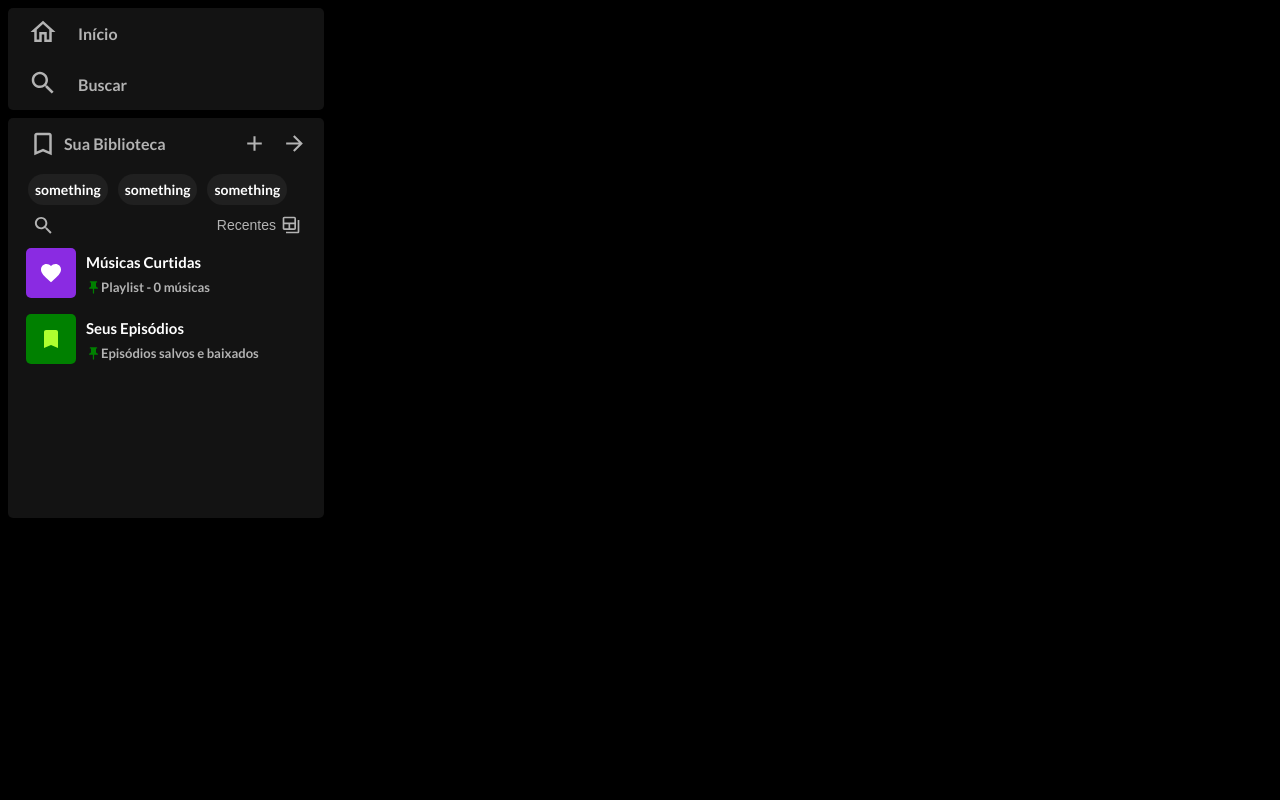
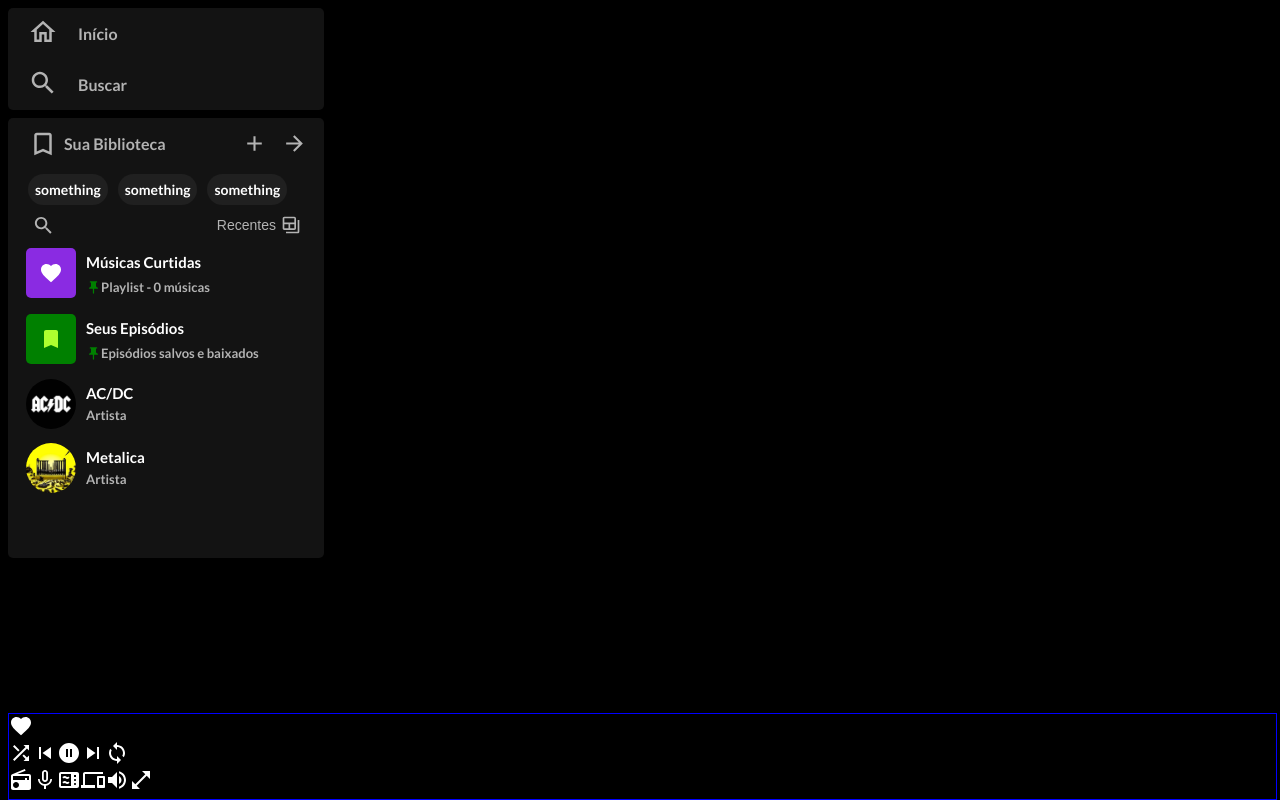
Before and after one commit to KauReysan/spotify-tela-inicial, a React (Vite) app: page / in a window 1280 px wide. Built offline with nearby package versions, Linux system fonts and the light colour scheme.

Commit message:
colocando parte dos artistas e/ou albums no menu lateral

```diff
--- a/src/App.css
+++ b/src/App.css
@@ -42,13 +42,15 @@
     margin-top: 8px;
     background-color: rgb(19, 19, 19);
     width: 100%;
-    height: 80%;
+    height: 440px;
     border-radius: 5px;
     font-weight: bold;
     font-size: 16px;
 }
 
-
+.library-area{
+    overflow: hidden;
+}
 .your-library{
     position: relative;
     display: flex;
@@ -143,3 +145,13 @@
     font-weight: 300;
     color: #b3b3b3;
 }
+.artists-albums-area{
+    overflow: hidden;
+}
+.container-footer-play{
+    position: absolute;
+    bottom: 0;
+    width: 99%;
+    height: 85px;
+    border: 1px solid blue;
+}
--- a/src/App.jsx
+++ b/src/App.jsx
@@ -2,6 +2,8 @@
 import "./App.css";
 
 import { Library } from "./Components/Library";
+import { FooterPLayer } from "./Components/FooterPLayer";
+import ArtistsLibrary from "./Components/ArtistsLibrary";
 
 import HomeOutlinedIcon from '@mui/icons-material/HomeOutlined';
 import SearchOutlinedIcon from '@mui/icons-material/SearchOutlined';
@@ -10,6 +12,7 @@
 import ArrowForwardOutlinedIcon from '@mui/icons-material/ArrowForwardOutlined';
 import ArrowForwardIosOutlinedIcon from '@mui/icons-material/ArrowForwardIosOutlined';
 import BackupTableOutlinedIcon from '@mui/icons-material/BackupTableOutlined';
+
 
 const App = () => {
   return(
@@ -72,6 +75,7 @@
 
                         <div className="artists-albums-area">
                             <Library/>
+                            <ArtistsLibrary/>
                         </div>
                       </div>
                   </div>
@@ -83,7 +87,7 @@
 
       </div>
       <div className="container-footer-play">
-
+        <FooterPLayer/>
       </div>
 
     </div>
--- /dev/null
+++ b/src/Components/ArtistsLibrary.css
@@ -0,0 +1,38 @@
+.artist{
+    display: flex;
+    align-items: center;
+    width: 300px;
+    height: 60px;
+    margin-top: ;
+    border-radius: 5px;
+    padding-left: 8px;
+    padding-top: 2px;
+    padding-bottom: 2px;
+    margin-left: 10px;
+}
+.artist:hover{
+    background-color: rgb(32, 32, 32);
+    cursor: pointer;
+}
+.artist-img{
+    max-width: 50px;
+    max-height: 50px;
+}
+.artist-img img{
+    width: 50px;
+    height: 50px;
+    border-radius: 25px;
+}
+.text-container{
+    margin-left: 10px;
+}
+#title{
+    font-size: 15px;
+    position: relative;
+    top: 3px;
+}
+#type{
+    position: relative;
+    top: -7px;
+    font-size: 13px;
+}
--- /dev/null
+++ b/src/Components/ArtistsLibrary.jsx
@@ -0,0 +1,42 @@
+import react, { useState } from "react";
+import "./ArtistsLibrary.css"
+
+const ArtistsLibrary = () => {
+
+    const [dataArtists, setDataArtists] = useState([
+        {
+            id: 2,
+            name: "AC/DC",
+            type: "Artista",
+            img: "/public/acdc.jpeg"
+        },
+        {
+            id: 1,
+            name: "Metalica",
+            type: "Artista",
+            img: "/public/metalica.jpeg"
+        }
+    ]);
+
+    return(
+        <div className="artists-container">
+                    <div className="artists">
+                        {
+                            dataArtists.map((item) => (
+                            <div className="artist" key={item.id}>
+                                <div className="artist-img">
+                                    <img src={item.img} alt="" />
+                                </div>
+                                <div className="text-container">
+                                    <p id="title">{item.name}</p>
+                                    <p id="type" style={{color: "#b3b3b3"}}>{item.type}</p>
+                                </div>
+                            </div>
+                            ))
+                        }
+                    </div>
+            </div>
+    );
+}
+
+export default ArtistsLibrary;
--- /dev/null
+++ b/src/Components/FooterPLayer.jsx
@@ -0,0 +1,41 @@
+import React from "react";
+import "./FooterPlayer.css"
+
+import FavoriteIcon from '@mui/icons-material/Favorite';
+import ShuffleIcon from '@mui/icons-material/Shuffle';
+import SkipPreviousIcon from '@mui/icons-material/SkipPrevious';
+import SkipNextIcon from '@mui/icons-material/SkipNext';
+import PauseCircleIcon from '@mui/icons-material/PauseCircle';
+import PlayArrowIcon from '@mui/icons-material/PlayArrow';
+import RadioIcon from '@mui/icons-material/Radio';
+import MicNoneIcon from '@mui/icons-material/MicNone';
+import MicrowaveIcon from '@mui/icons-material/Microwave';
+import DevicesIcon from '@mui/icons-material/Devices';
+import VolumeUpIcon from '@mui/icons-material/VolumeUp';
+import OpenInFullIcon from '@mui/icons-material/OpenInFull';
+import LoopIcon from '@mui/icons-material/Loop';
+
+export const FooterPLayer = () => {
+    return(
+        <div className="container-player">
+            <div className="first-part">
+                <FavoriteIcon/>
+            </div>
+            <div className="middle">
+                <ShuffleIcon/>
+                <SkipPreviousIcon/>
+                <PauseCircleIcon/>
+                <SkipNextIcon/>
+                <LoopIcon/>
+            </div>
+            <div className="last-part">
+                <RadioIcon/>
+                <MicNoneIcon/>
+                <MicrowaveIcon/>
+                <DevicesIcon/>
+                <VolumeUpIcon/>
+                <OpenInFullIcon/>
+            </div>
+        </div>
+    );
+}
```
Also changed, not shown: public/acdc.jpeg (added), public/metalica.jpeg (added), src/Components/FooterPLayer.css (added).
